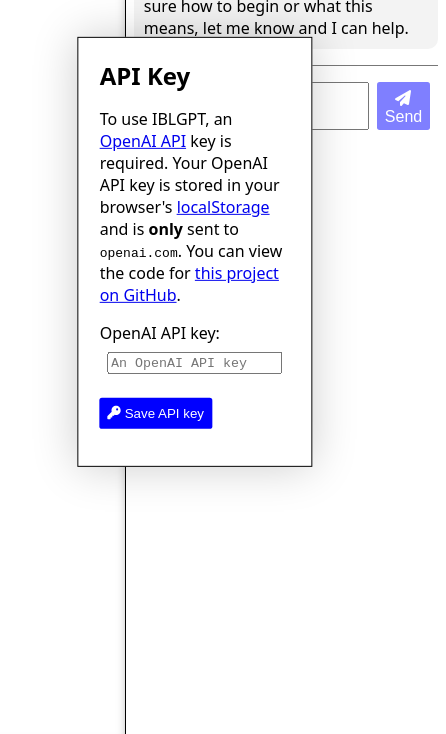
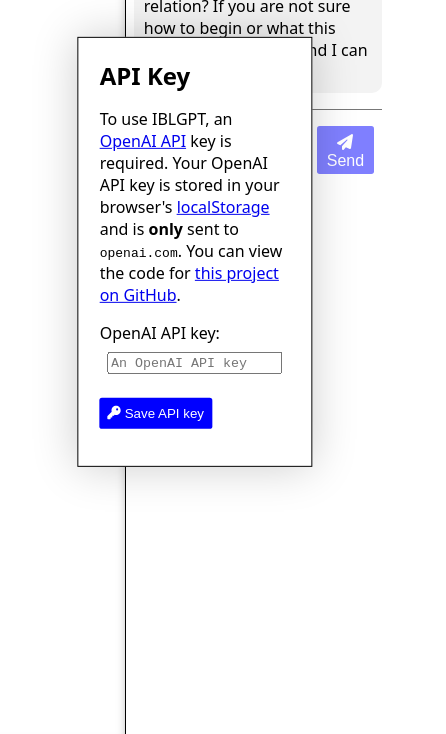
Before and after one commit to kisonecat/iblgpt, a website built with webpack: page src/index.html in a window 390 px wide. Shown: the part 170-904 px from the top of the page, 446 px wide, since content can reach past the window. Built offline with nearby package versions, Linux system fonts and the light colour scheme.

Commit message:
fix mobile layout

```diff
--- a/src/styles/header.css
+++ b/src/styles/header.css
@@ -8,6 +8,10 @@
 header .tagline {
     font-size: 50%;
     opacity: 0.5;
+}
+
+@media (max-width: 767px) {
+    header .tagline { display: none; }
 }
 
 header button {
--- a/src/styles/main.css
+++ b/src/styles/main.css
@@ -5,6 +5,7 @@
 
 main .chat-panel {
     flex-grow: 1;
+    min-width: 0;
 }
 
 main .task-panel {
@@ -47,6 +48,7 @@
 
 #user-form input[type="text"] {
     flex-grow: 1;
+    min-width: 0;
     padding: 6pt;
     margin: 0;
     font-size: 12pt;
```
